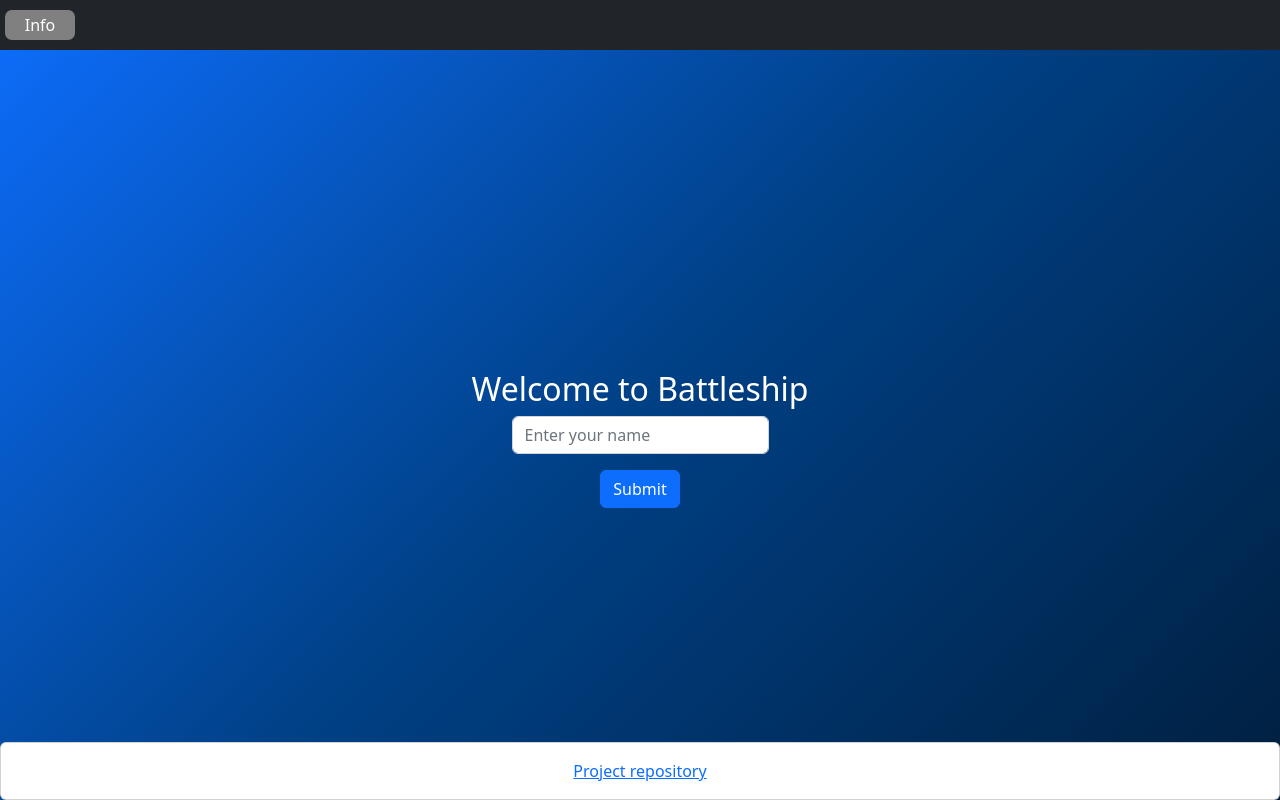
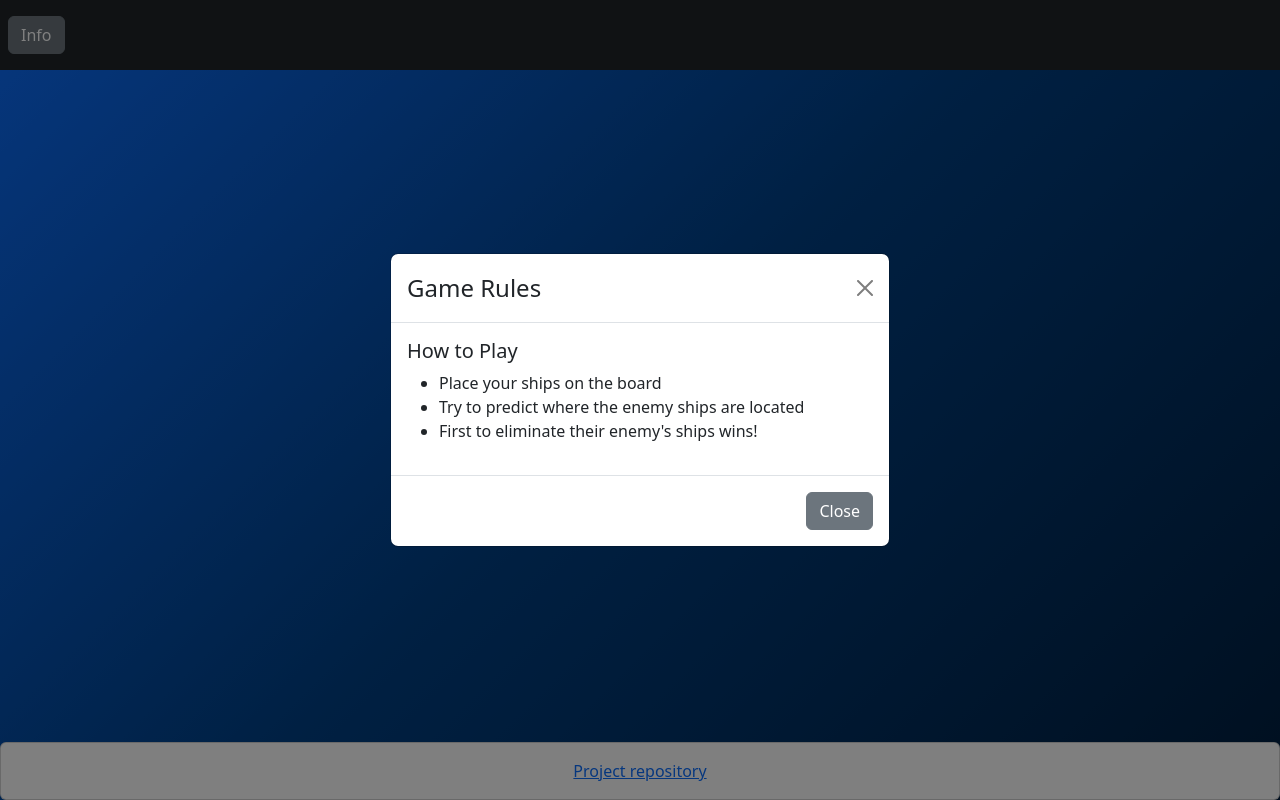
Before and after one commit to Eetub1/battleship-react, a React (Vite) app: page / in a window 1280 px wide. Both pictures are taken after a click on the button "Info". Built offline with nearby package versions, Linux system fonts and the light colour scheme.

Commit message:
added an info dialog that tells info about the game

```diff
--- a/src/components/Header.jsx
+++ b/src/components/Header.jsx
@@ -1,12 +1,45 @@
-import { Button } from 'react-bootstrap'
+import { Modal, Button } from 'react-bootstrap'
+import { useState } from 'react'
 
 const Header = () => {
-    const buttonStyle = {border: 'none', marginLeft: '5px', borderRadius: '7px', width: '70px', height: '30px', color: 'white', backgroundColor: 'grey'}
+    const [show, setShow] = useState(false)
+    const handleShow = () => {setShow(true)}
+    const handleClose = () => {setShow(false)}
 
     return (
-        <div style={{minHeight: '50px'}} className=' d-flex align-items-center text-white bg-dark'>
-            <button style={buttonStyle}>Info</button>
+        <div style={{minHeight: '70px'}} className='d-flex align-items-center text-white bg-dark'>
+            <Button className='ms-2' variant='secondary' onClick={handleShow}>Info</Button>
+
+            <Modal
+                show={show}
+                onHide={handleClose}
+                centered
+                animation={true}
+                dialogClassName="info-modal">
+
+                <Modal.Header closeButton>
+                    <Modal.Title>Game Rules</Modal.Title>
+                </Modal.Header>
+
+                <Modal.Body>
+                    <h5>How to Play</h5>
+                    <ul>
+                        <li>Place your ships on the board</li>
+                        <li>Try to predict where the enemy ships are located</li>
+                        <li>First to eliminate their enemy's ships wins!</li>
+                    </ul>
+                </Modal.Body>
+
+                <Modal.Footer>
+                    <Button variant="secondary" onClick={handleClose}>
+                        Close
+                    </Button>
+                </Modal.Footer>
+
+            </Modal>
         </div>
+
+
     )
 }
 
--- a/src/index.css
+++ b/src/index.css
@@ -1,12 +1,3 @@
-.cell:hover {
-    background-color: rgb(211, 211, 211);
-    cursor: pointer
-}
-
-h2 {
-    color: white;
-}
-
 #root {
     min-height: 100vh;
     display: flex;
@@ -20,6 +11,15 @@ h2 {
   )
 }
 
+.cell:hover {
+    background-color: rgb(211, 211, 211);
+    cursor: pointer
+}
+
+h2 {
+    color: white;
+}
+
 .footer {
     margin-top: auto;
 }
```
